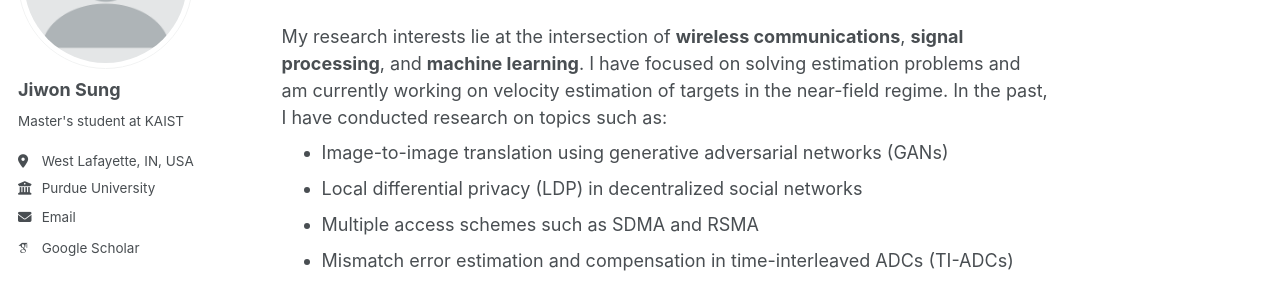
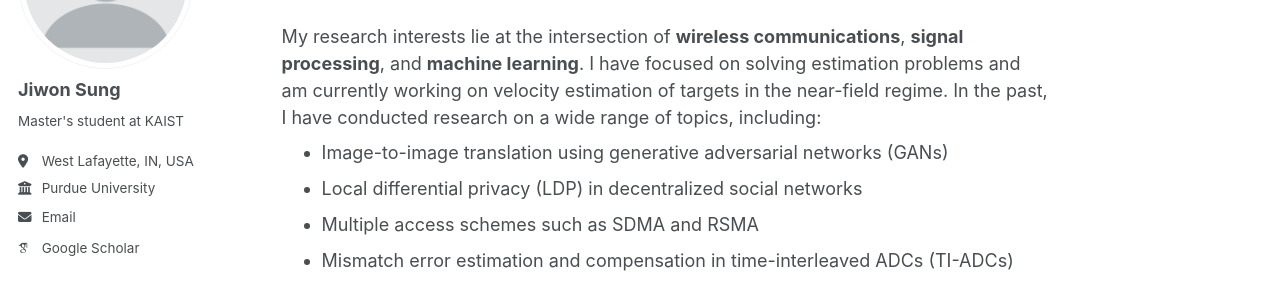
Before and after one commit to sunione/sunione.github.io, a Jekyll site: the page built from _pages/about.md, in a window 1280 px wide and 1305 px high. Shown: the part 223-523 px from the top of the window. Built offline with Jekyll 4.4.1, drawn with Linux system fonts in a browser that asks for light colours; some web fonts are replaced.

Commit message:
about.md

```diff
--- a/_pages/about.md
+++ b/_pages/about.md
@@ -9,7 +9,7 @@ redirect_from:
 
 Hello! I am a second-year Master's student in the School of Electrical Engineering at **KAIST**, where I am fortunate to be advised by [**Prof. Jinseok Choi**](https://sic-x.kaist.ac.kr/professor). Currently, I am also collaborating with [**Prof. David J. Love**](https://engineering.purdue.edu/~djlove/) at **Purdue University** as a visiting scholar.
 
-My research interests lie at the intersection of **wireless communications**, **signal processing**, and **machine learning**. I have focused on solving estimation problems and am currently working on velocity estimation of targets in the near-field regime. In the past, I have conducted research on topics such as:
+My research interests lie at the intersection of **wireless communications**, **signal processing**, and **machine learning**. I have focused on solving estimation problems and am currently working on velocity estimation of targets in the near-field regime. In the past, I have conducted research on a wide range of topics, including:
 <div style="margin-top: -15px;"></div>
 - Image-to-image translation using generative adversarial networks (GANs)
 - Local differential privacy (LDP) in decentralized social networks
```
